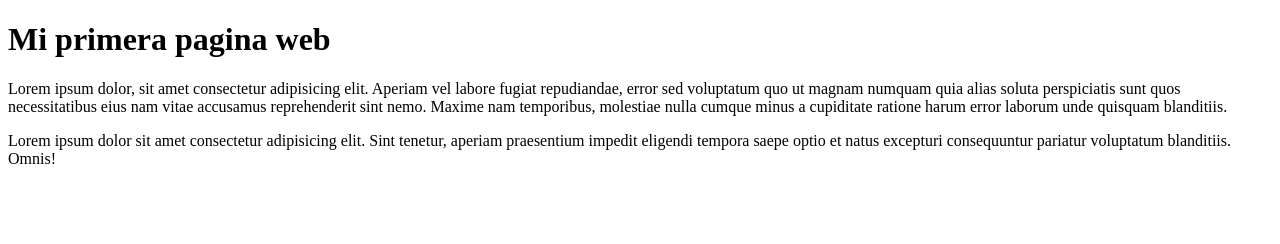
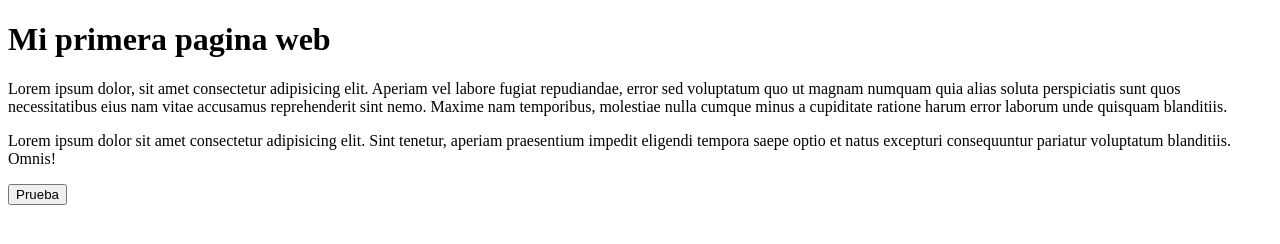
Before and after one commit to joseluismanonrosario/PruebaWebElvis, a plain HTML site: page index.html in a window 1280 px wide. Drawn offline with Linux system fonts and the light colour scheme.

Commit message:
nuevo boton en pagina

```diff
--- a/index.html
+++ b/index.html
@@ -10,6 +10,6 @@
     <h1>Mi primera pagina web</h1>
     <p>Lorem ipsum dolor, sit amet consectetur adipisicing elit. Aperiam vel labore fugiat repudiandae, error sed voluptatum quo ut magnam numquam quia alias soluta perspiciatis sunt quos necessitatibus eius nam vitae accusamus reprehenderit sint nemo. Maxime nam temporibus, molestiae nulla cumque minus a cupiditate ratione harum error laborum unde quisquam blanditiis.</p>
     <p>Lorem ipsum dolor sit amet consectetur adipisicing elit. Sint tenetur, aperiam praesentium impedit eligendi tempora saepe optio et natus excepturi consequuntur pariatur voluptatum blanditiis. Omnis!</p>
-
+    <button>Prueba</button>
 </body>
 </html>
```
